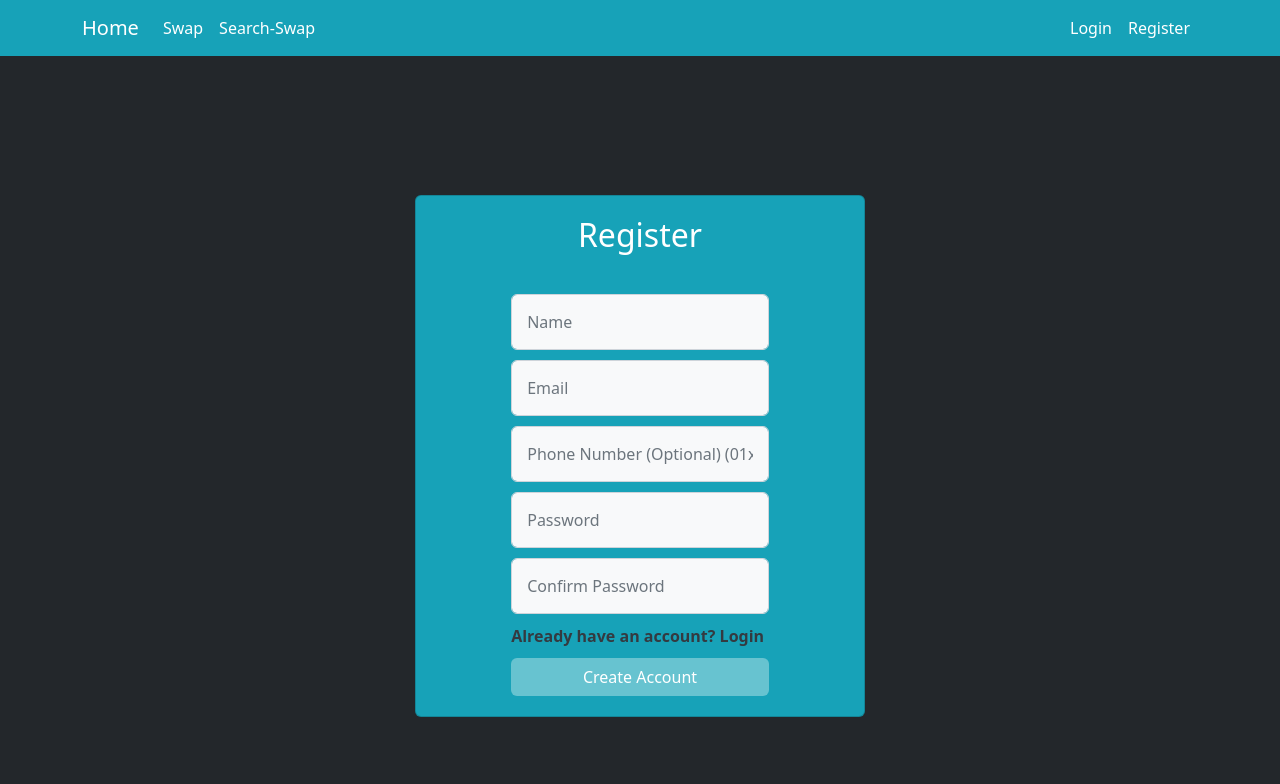
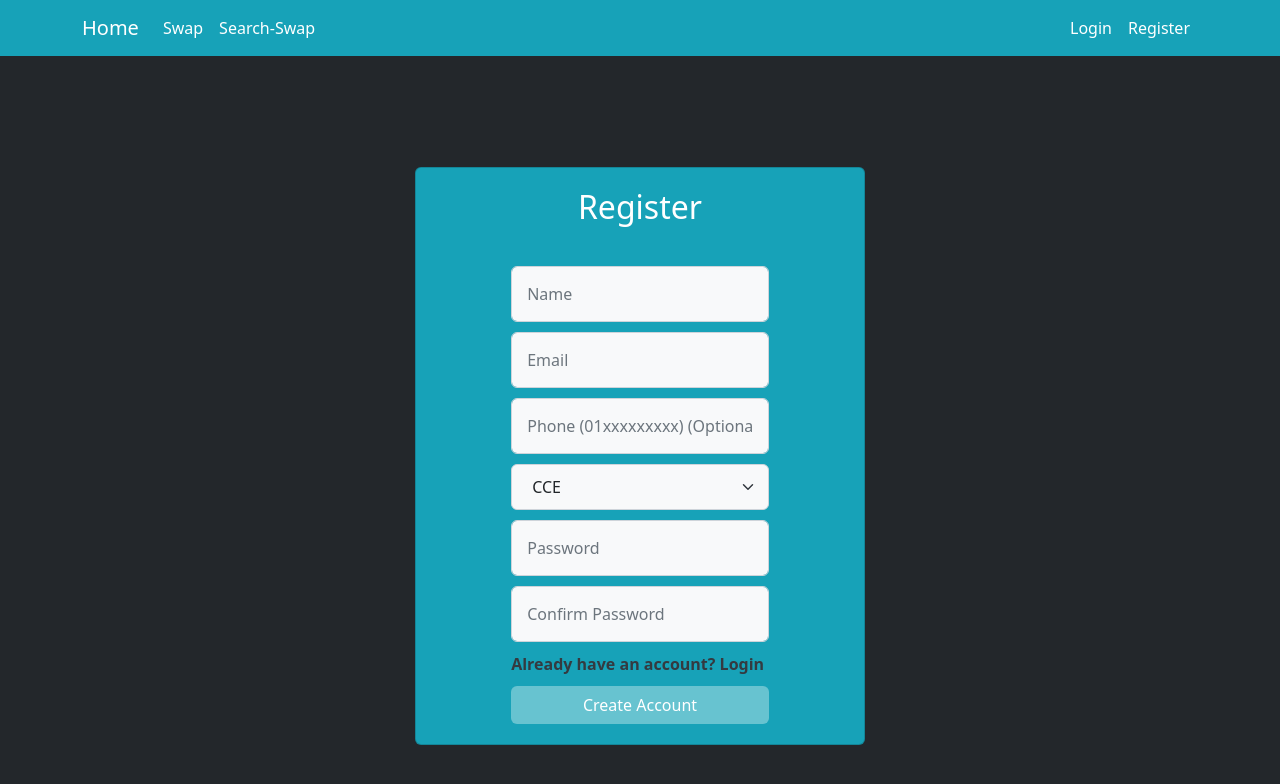
Before and after one commit to AliKhalaf1/courseMap-Front-end, a React (Create React App) app: page /register in a window 1280 px wide. Shown: the top 784 px of the page. Built offline with nearby package versions, Linux system fonts and the light colour scheme.

Commit message:
Added majors to register

```diff
--- /dev/null
+++ b/src/Assets/json/majors.json
@@ -0,0 +1,21 @@
+[
+  "cce",
+  "ccec",
+  "ccee",
+  "eee",
+  "hem",
+  "cem",
+  "ste",
+  "cie",
+  "wee",
+  "see",
+  "mee",
+  "mde",
+  "mem",
+  "iem",
+  "aem",
+  "ppc",
+  "arc",
+  "pre",
+  "und"
+]
--- a/src/Modules/Home/Home.jsx
+++ b/src/Modules/Home/Home.jsx
@@ -34,7 +34,7 @@ const Home = () => {
           <h1>?</h1>
         </Card>
       </CardGroup>
-      <Footer/>
+      <Footer />
     </section>
   );
 };
--- a/src/Modules/Register/Register.jsx
+++ b/src/Modules/Register/Register.jsx
@@ -8,10 +8,14 @@ import { yupResolver } from '@hookform/resolvers/yup';
 import authHeader from '../../Global/auth-header';
 import { Button } from 'react-bootstrap';
 import Spinner from 'react-bootstrap/Spinner';
+import majors from '../../Assets/json/majors.json';
+import DropdownButton from 'react-bootstrap/DropdownButton';
+import Dropdown from 'react-bootstrap/Dropdown';
+import Form from 'react-bootstrap/Form';
+
 const Register = () => {
   const formSchema = Yup.object().shape({
     name: Yup.string().required('Name is required'),
-    number: Yup.string().required('Number is required'),
     email: Yup.string().required('Email is required'),
     password: Yup.string()
       .required('Password is required')
@@ -25,6 +29,7 @@ const Register = () => {
   const [loading, setLoading] = useState(false);
   const [successful, setSuccessful] = useState(false);
   const [message, setMessage] = useState('');
+  const [major, setMajor] = useState('');
   const {
     register,
     handleSubmit,
@@ -37,14 +42,17 @@ const Register = () => {
   const onSubmit = (data) => {
     setLoading(true);
     delete data.cpassword;
-    delete data.number;
     setMessage('');
     setSuccessful(false);
     addUser(data).then(
       (response) => {
         setLoading(false);
         setSuccessful(true);
-        setMessage('Successful');
+        const resMessage =
+          (response.response && response.response.data && response.response.data.message) ||
+          response.message ||
+          response.toString();
+        setMessage(resMessage);
       },
       (error) => {
         setLoading(false);
@@ -61,6 +69,7 @@ const Register = () => {
   if (loggedIn) return <Navigate to="/" />;
   return (
     <section className="register-container">
+      {console.log(major)}
       <div className="card">
         <h2 className="">Register</h2>
         <form onSubmit={handleSubmit(onSubmit)}>
@@ -75,15 +84,21 @@ const Register = () => {
             {...register('email', { required: true })}
           />
 
-          <p className="alerts">{errors.number?.message}</p>
+          <p className="alerts">{errors.mobile?.message}</p>
           <input
             type="tel"
             className="form-control"
-            placeholder="Phone Number (Optional) (01xxxxxxxxx)"
+            placeholder="Phone (01xxxxxxxxx) (Optional)"
             pattern="[0]{1}[1]{1}[0-9]{9}"
-            {...register('number')}
+            {...register('mobile')}
           />
-
+          <Form.Select drop="up" title="Major" {...register('program')}>
+            {majors.map((value, key) => (
+              <option key={key} value={value} onClick={() => setMajor(value)}>
+                {value}
+              </option>
+            ))}
+          </Form.Select>
           <p className="alerts">{errors.password?.message}</p>
           <input
             type="password"
--- a/src/Modules/Register/Register.scss
+++ b/src/Modules/Register/Register.scss
@@ -22,7 +22,7 @@
     border-radius: 5px;
     margin: 20px auto;
   }
-  input {
+  input,select {
     background-color: #f8f9fa;
     padding: 15px 15px;
     margin-bottom: 10px;
@@ -52,4 +52,14 @@
     padding: 0px;
     margin: 0px;
   }
+  select{
+    padding:10px 20px;
+    text-transform: uppercase;
+
+    option{
+      color:black;
+      font-size: 15px;
+      text-transform: uppercase;
+    }
+  }
 }
```
Also changed, not shown: src/Modules/ExploreSwapRequests/ExploreSwapRequests.jsx (+4 -4 lines), src/Modules/Footer/Footer.jsx (+13 -15 lines), src/Modules/Login/Login.jsx (+8 -8 lines), src/Modules/Swap/Swap.jsx (+2 -5 lines).
